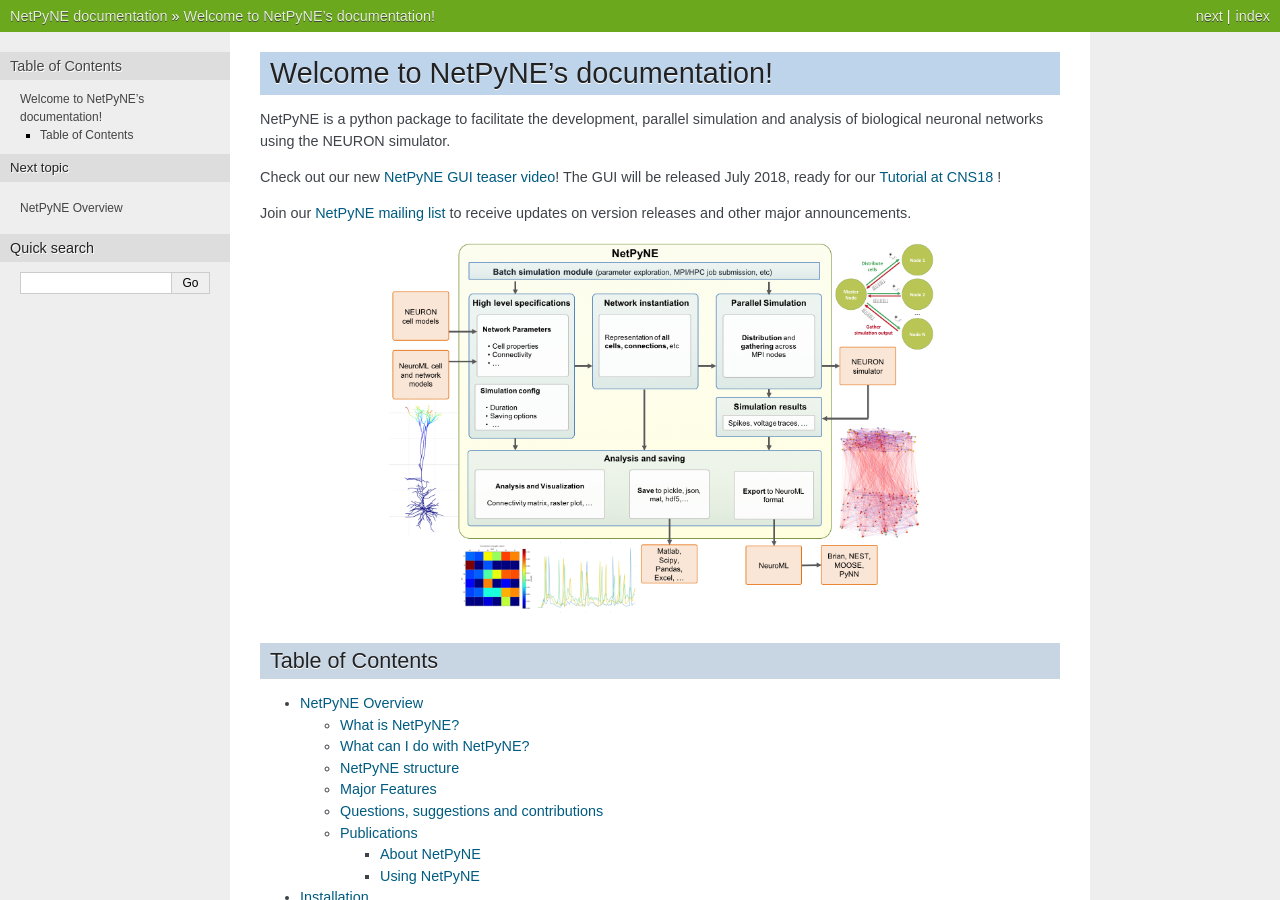
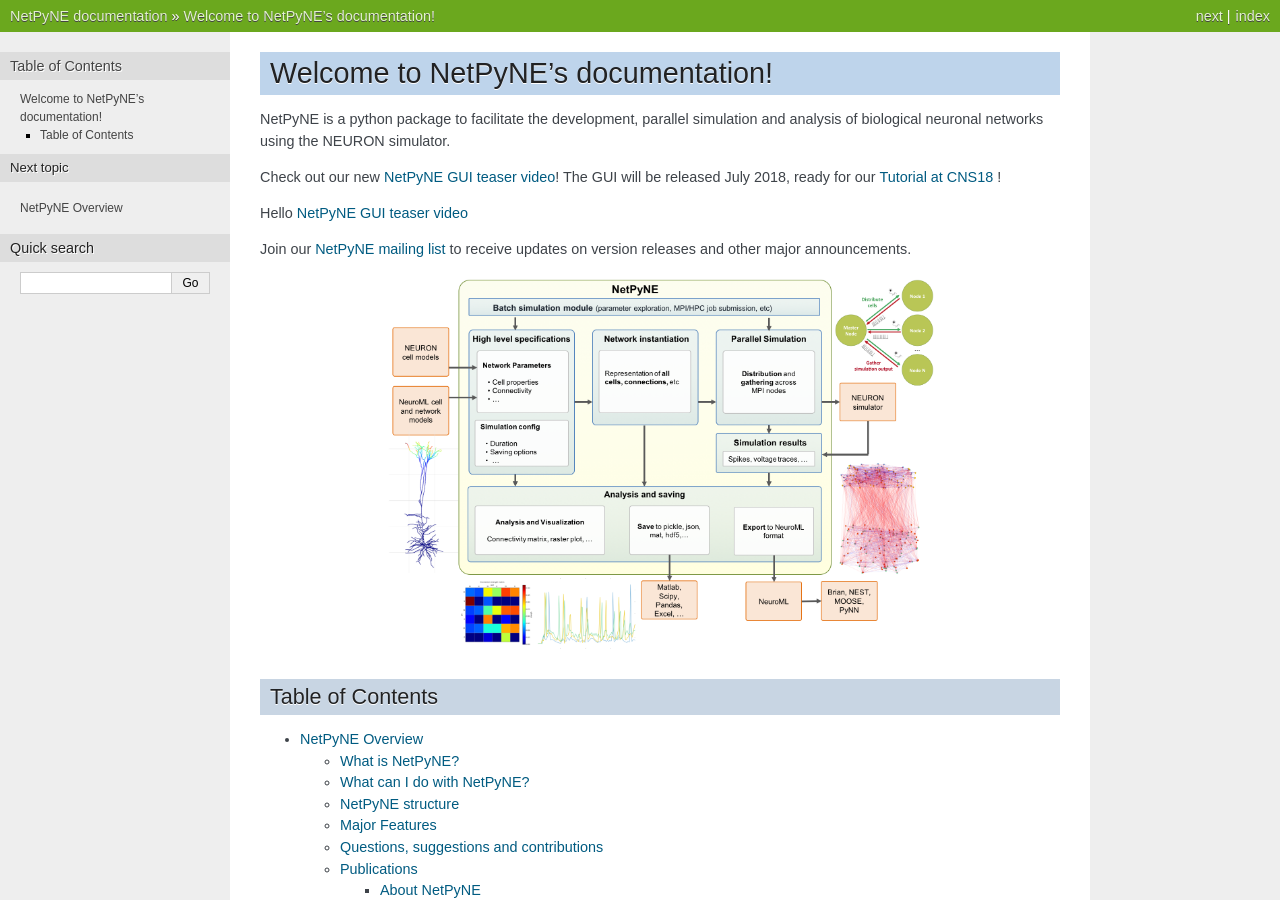
Before and after one commit to suny-downstate-medical-center/netpyne, a Sphinx documentation site: the page built from doc/source/index.rst, in a window 1280 px wide and 900 px high. Built offline with Sphinx 7.4.7, drawn with Linux system fonts in a browser that asks for light colours.

Commit message:
add gui video to web

```diff
--- a/doc/source/index.rst
+++ b/doc/source/index.rst
@@ -9,6 +9,8 @@
 NetPyNE is a python package to facilitate the development, parallel simulation and analysis of biological neuronal networks using the NEURON simulator.
 
 Check out our new `NetPyNE GUI teaser video <http://www.youtube.com/watch?v=Y8Aow9zwu3E>`_! The GUI will be released July 2018, ready for our `Tutorial at CNS18 <http://www.cnsorg.org/cns-2018-tutorials#T2>`_ !
+
+Hello |teaser_video|
 
 .. |teaser_video| raw:: html
 
```
